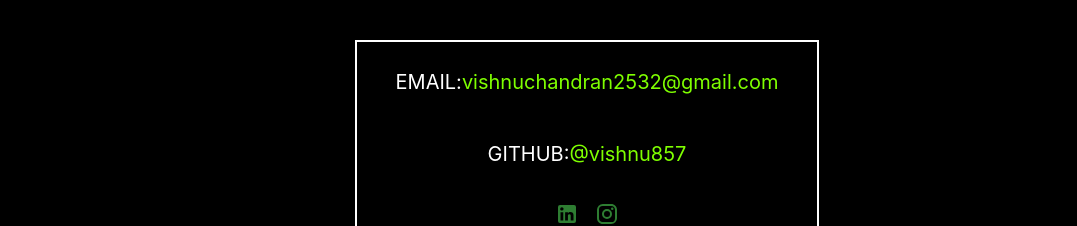
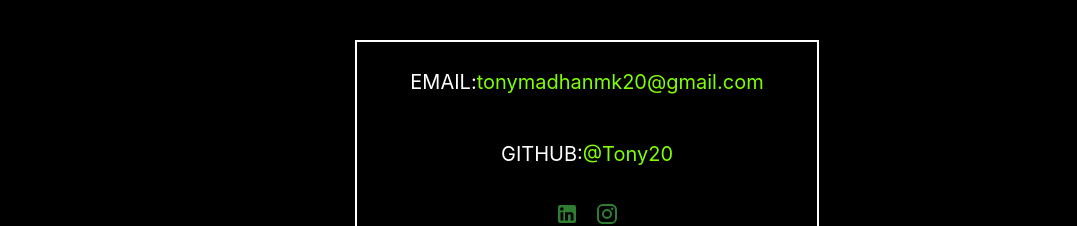
Before and after one commit to Vishnu857/portfolio, a React (Create React App) app: page / in a window 1280 px wide. Shown: the part 2535-2761 px from the top of the page, without its empty margins (53-1130 px from the left). Built offline with nearby package versions, Linux system fonts and the light colour scheme.

Commit message:
Update Contact.js

```diff
--- a/src/components/Contact/Contact.js
+++ b/src/components/Contact/Contact.js
@@ -9,10 +9,10 @@ const Contact = () => {
       <h4>Contacts</h4>
       <div className="contact_container">
         <p>
-          EMAIL:<span>vishnuchandran2532@gmail.com</span>
+          EMAIL:<span>tonymadhanmk20@gmail.com</span>
         </p>
         <p>
-          GITHUB:<span>@vishnu857</span>
+          GITHUB:<span>@Tony20</span>
         </p>
         <div className="contact_icons">
           <a
```
